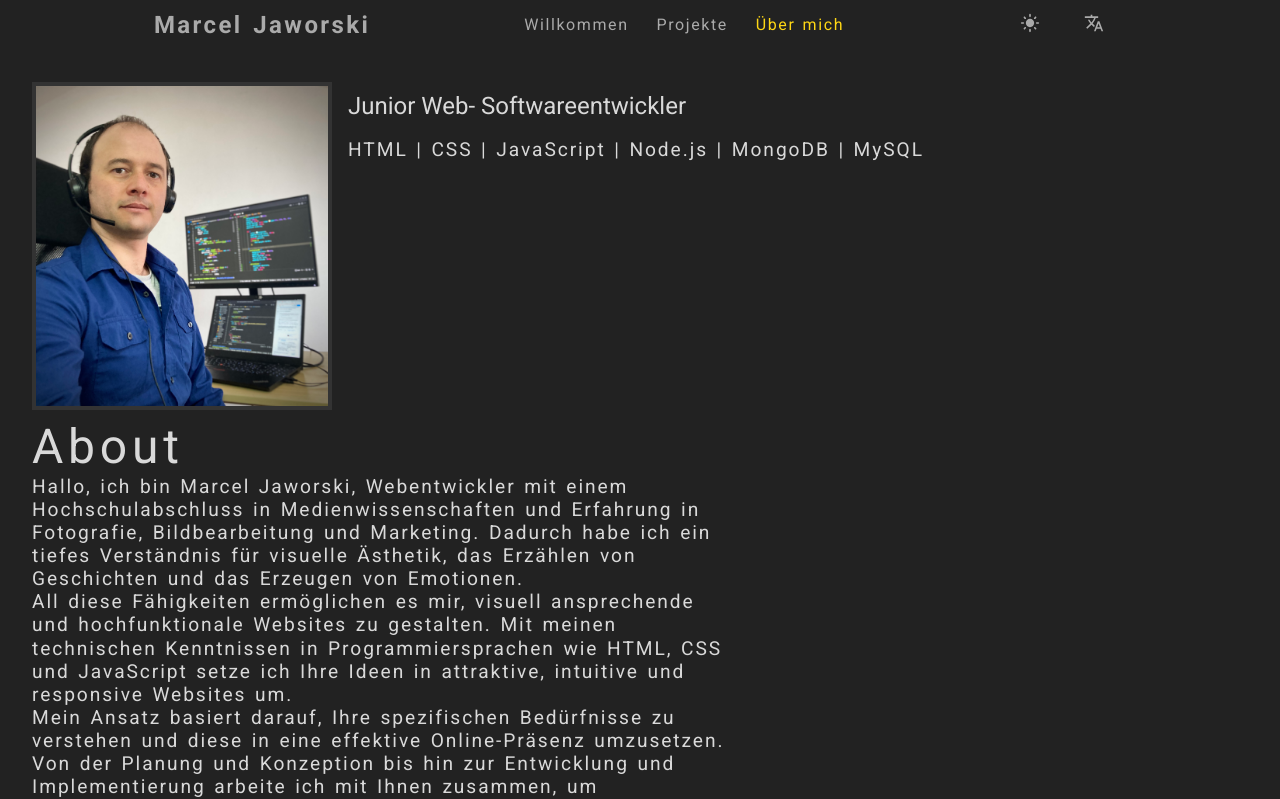
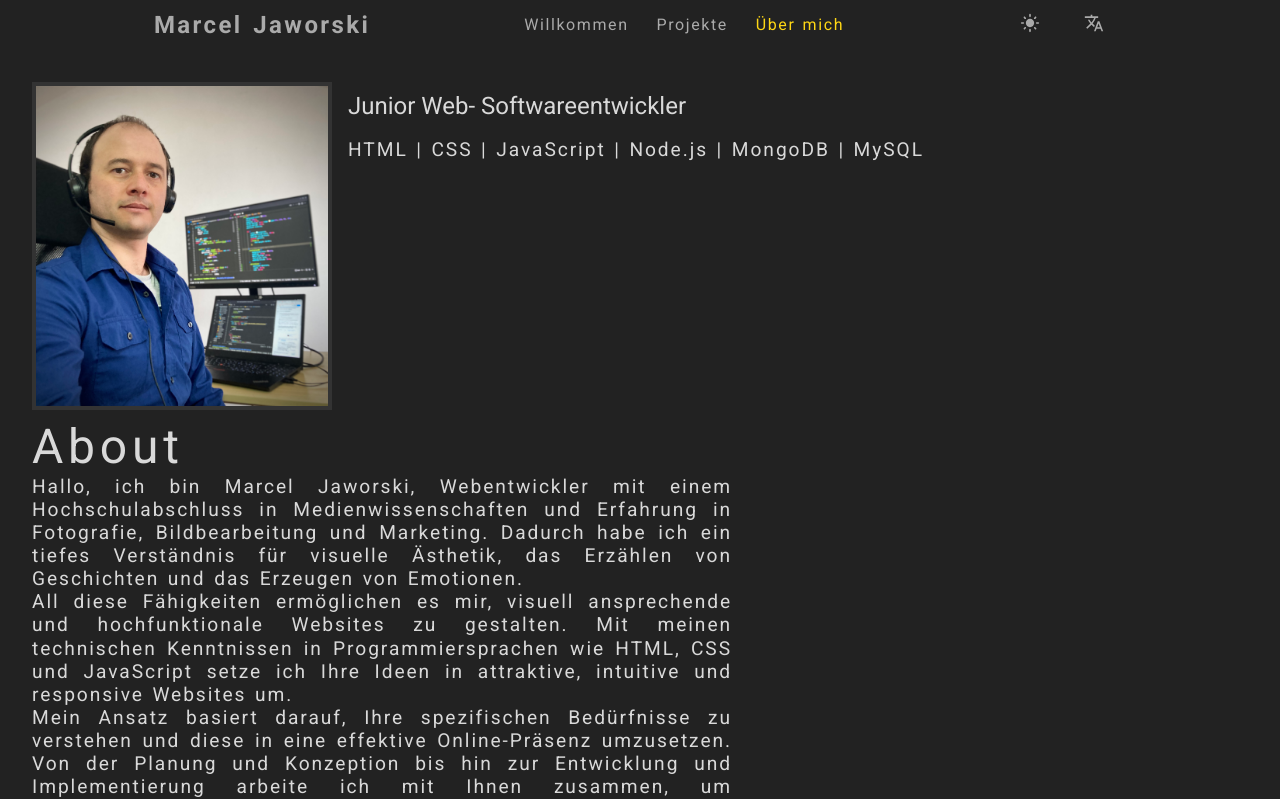
Before and after one commit to marceljaworski/portfolio, a React (Vite) app: page /about in a window 1280 px wide. Shown: the top 799 px of the page. Built offline with nearby package versions, Linux system fonts and the light colour scheme.

Commit message:
text-align: justify

```diff
--- a/src/App.scss
+++ b/src/App.scss
@@ -207,6 +207,10 @@
 		}
 		article {
 			padding-top: .5rem;
+			.about-text {
+				text-align: justify;
+				text-justify: inter-word;
+			}
 		}
 	}
 
--- a/src/pages/PageAbout.tsx
+++ b/src/pages/PageAbout.tsx
@@ -34,7 +34,7 @@ export const PageAbout = () => {
 					{data.pageAbout.paragraph.map((el: any, i:any) => {
 						return (
 							<>
-								<p key={i}>{el}</p>
+								<p className="about-text"key={i}>{el}</p>
 							</>
 
 						)
```
